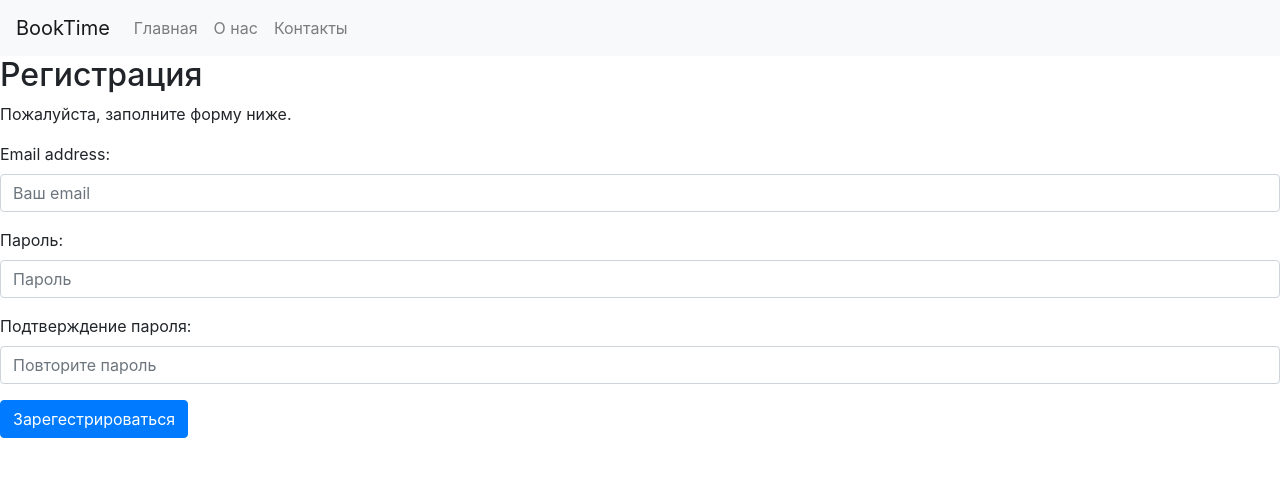
After one commit to dimmoon69/booktime, a Django app: page /signup/ in a window 1280 px wide. The commit adds this page. Shown: the top 477 px of the page. Run offline with Django 3.2, Linux system fonts and the light colour scheme; parts of the project's set-up code (start-up, migrations or seed data) failed here and were passed over.

Commit message:
finish registration page

```diff
--- a/main/forms.py
+++ b/main/forms.py
@@ -1,6 +1,11 @@
+import logging
+
 from django import forms
+from django.contrib.auth.forms import (UserCreationForm as DjangoUserCreationForm)
+from django.contrib.auth.forms import UsernameField
 from django.core.mail import send_mail
-import logging
+
+from . import models
 
 logger = logging.getLogger(__name__)
 
@@ -14,3 +19,17 @@ class ContactForm(forms.Form):
         logger.info("Отправка электронной почты в службу поддержки клиентов")
         message = "From: {0}\n{1}".format(self.cleaned_data["name"], self.cleaned_data["message"])
         send_mail("Сообщение с сайта", message, "site@booktime.domain", ["customerservice@booktime.domain"], fail_silently=False)
+
+
+class UserCreationForm(DjangoUserCreationForm):
+    """Регистрация пользователя и отправка email"""
+    class Meta(DjangoUserCreationForm.Meta):
+        model = models.User
+        fields = ("email",)
+        field_classes = {"email": UsernameField}
+
+    def send_mail(self):
+        logger.info("Отправка электронной почты для регистрации email=%s", self.cleaned_data["email"])
+
+        message = "Welcome {}".format(self.cleaned_data["email"])
+        send_mail("Welcome to BookTime", message, "site@booktime.domain", [self.cleaned_data["email"]], fail_silently=True)
--- a/main/urls.py
+++ b/main/urls.py
@@ -7,6 +7,7 @@ from main import models
 
 urlpatterns = [
 
+    path('signup/', views.SignupView.as_view(), name="signup"),
     path("product/<slug:slug>/", DetailView.as_view(model=models.Product), name="product"),
     path("products/<slug:tag>/", views.ProductListView.as_view(), name="products"),
     path("contact-us/", views.ContactUsView.as_view(), name="contact_us"),
--- a/main/views.py
+++ b/main/views.py
@@ -1,8 +1,15 @@
+import logging
+
+from django.contrib import messages
+from django.contrib.auth import login, authenticate
+from django.shortcuts import get_object_or_404
 from django.views.generic.edit import FormView
+from django.views.generic.list import ListView
+
 from main import forms
-from django.views.generic.list import ListView
-from django.shortcuts import get_object_or_404
 from main import models
+
+logger = logging.getLogger(__name__)
 
 
 class ContactUsView(FormView):
@@ -31,3 +38,27 @@ class ProductListView(ListView):
         else:
             products = models.Product.objects.active()
         return products.order_by("name")
+
+
+class SignupView(FormView):
+    """Регистрация"""
+    template_name = "signup.html"
+    form_class = forms.UserCreationForm
+
+    def get_success_url(self):
+        redirect_to = self.request.GET.get("next", "/")
+        return redirect_to
+
+    def form_valid(self, form):
+        response = super().form_valid(form)
+        form.save()
+
+        email = form.cleaned_data.get("email")
+        raw_password = form.cleaned_data.get("password1")
+        logger.info("Новый пользователь email=%s через SignupView", email)
+
+        user = authenticate(email=email, password=raw_password)
+        login(self.request, user)
+        form.send_mail()
+        messages.info(self.request, "Вы успешно зарегистрировались.")
+        return response
--- a/templates/base.html
+++ b/templates/base.html
@@ -32,6 +32,10 @@
             </div>
         </nav>
 
+        {% for message in messages %}
+            <div class="alert alert-{{ message.tags }}">{{ message }}</div>
+        {% endfor %}
+
         {% block content %}
         {% endblock content %}
 
--- /dev/null
+++ b/templates/signup.html
@@ -0,0 +1,55 @@
+{% extends "base.html" %}
+
+{% block content %}
+    <h2>Регистрация</h2>
+    <p>Пожалуйста, заполните форму ниже.</p>
+    <form method="POST">
+        {% csrf_token %}
+        <div class="form-group">
+            {{ form.email.label_tag }}
+            <input
+                    type="email"
+                    class="form-control {% if form.email.errors %} is-invalid{% endif %}"
+                    id="id_email"
+                    name="email"
+                    placeholder="Ваш email"
+                    value="{{ form.email.value|default:"" }}">
+            {% if form.email.errors %}
+                <div class="invalid-feedback">
+                    {{ form.email.errors }}
+                </div>
+            {% endif %}
+        </div>
+        <div class="form-group">
+            {{ form.password1.label_tag }}
+            <input
+                    type="password"
+                    class="form-control {% if form.password1.errors %} is-invalid{% endif %}"
+                    id="id_password1"
+                    name="password1"
+                    placeholder="Пароль"
+                    value="{{ form.password1.value|default:"" }}">
+            {% if form.password1.errors %}
+                <div class="invalid-feedback">
+                    {{ form.password1.errors }}
+                </div>
+            {% endif %}
+        </div>
+        <div class="form-group">
+            {{ form.password2.label_tag }}
+            <input
+                    type="password"
+                    class="form-control{% if form.password2.errors %} is-invalid{% endif %}"
+                    id="id_password2"
+                    name="password2"
+                    placeholder="Повторите пароль"
+                    value="{{ form.password2.value|default:"" }}">
+            {% if form.password2.errors %}
+                <div class="invalid-feedback">
+                    {{ form.password2.errors }}
+                </div>
+            {% endif %}
+        </div>
+        <button type="submit" class="btn btn-primary">Зарегестрироваться</button>
+    </form>
+{% endblock content %}
```
Also changed, not shown: main/tests/test_forms.py (+18 -1 lines), main/tests/test_views.py (+24 -0 lines).
